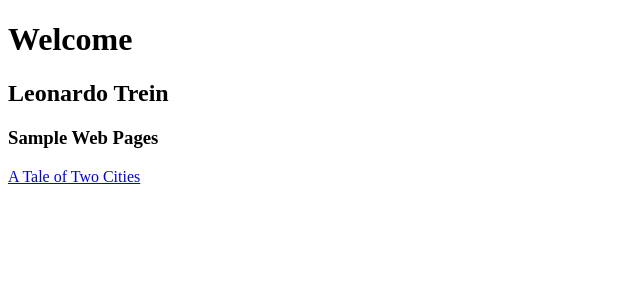
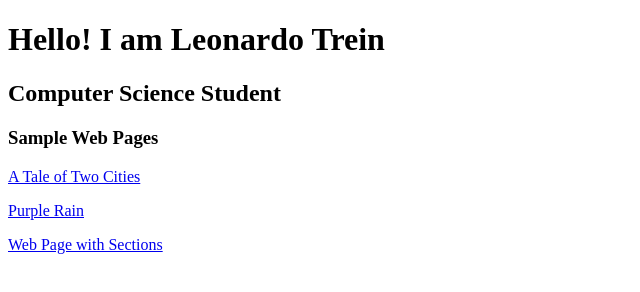
Before and after one commit to LeonardoTrein/leonardotrein.github.io, a plain HTML site: page index.html in a window 1280 px wide. Shown: the whole page, without its empty margins (0-640 px from the left). Drawn offline with Linux system fonts and the light colour scheme.

Commit message:
Add files via upload

```diff
--- a/index.html
+++ b/index.html
@@ -3,19 +3,24 @@
 <head>
     <meta charset="UTF-8">
     <meta name="viewport" content="width=device-width, initial-scale=1.0">
-    <title>Leonardo Trein | Home Page</title>
-    <meta name="description" content= "Wlcome to my website that showcases some of my digital creations.">
+    <title>Leonardo Trein | Web Design and Development Services</title>
+    <meta name="description" content= "I create digital experiences to promote products, services and events.">
 </head>
 <body>
-    <h1> Welcome </h1>
+    <h1> Hello! I am Leonardo Trein  </h1>
 
-    <h2> Leonardo Trein</h2>
+    <h2> Computer Science Student</h2>
 
     <h3> Sample Web Pages </h3>
 
-    <p><a href="file:///Users/leotrein/Desktop/WebSites/Exercises%20/page-12.html"> A Tale of Two Cities </a></p>
+    <p><a href="Exercises /page-1.html"> A Tale of Two Cities </a></p>
+
+    <p><a href="Exercises /page-2.html">Purple Rain</a></p>
+
+    <p><a href="Exercises /page-3.html"> Web Page with Sections</a></p>
 
 
+<!--This is a comment-->
 
 </body>
 </html>
```
